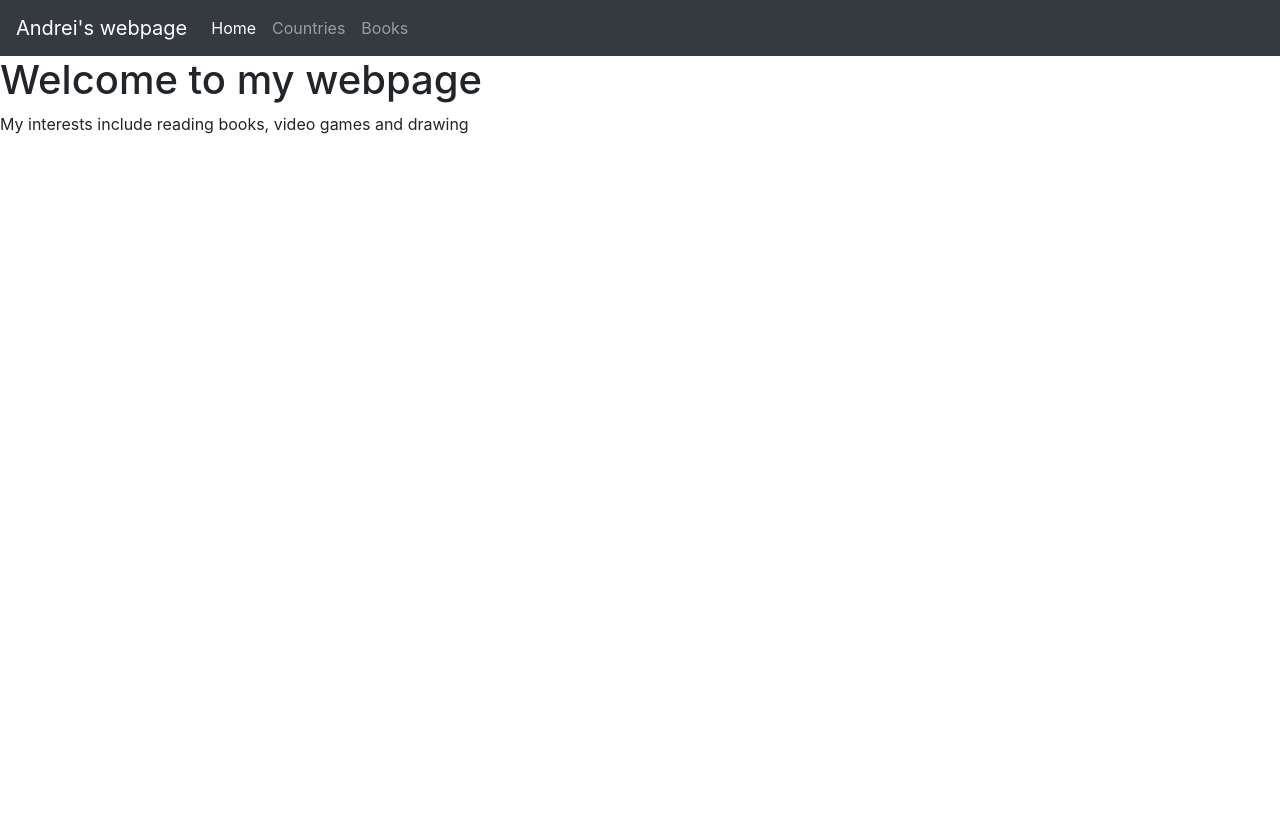
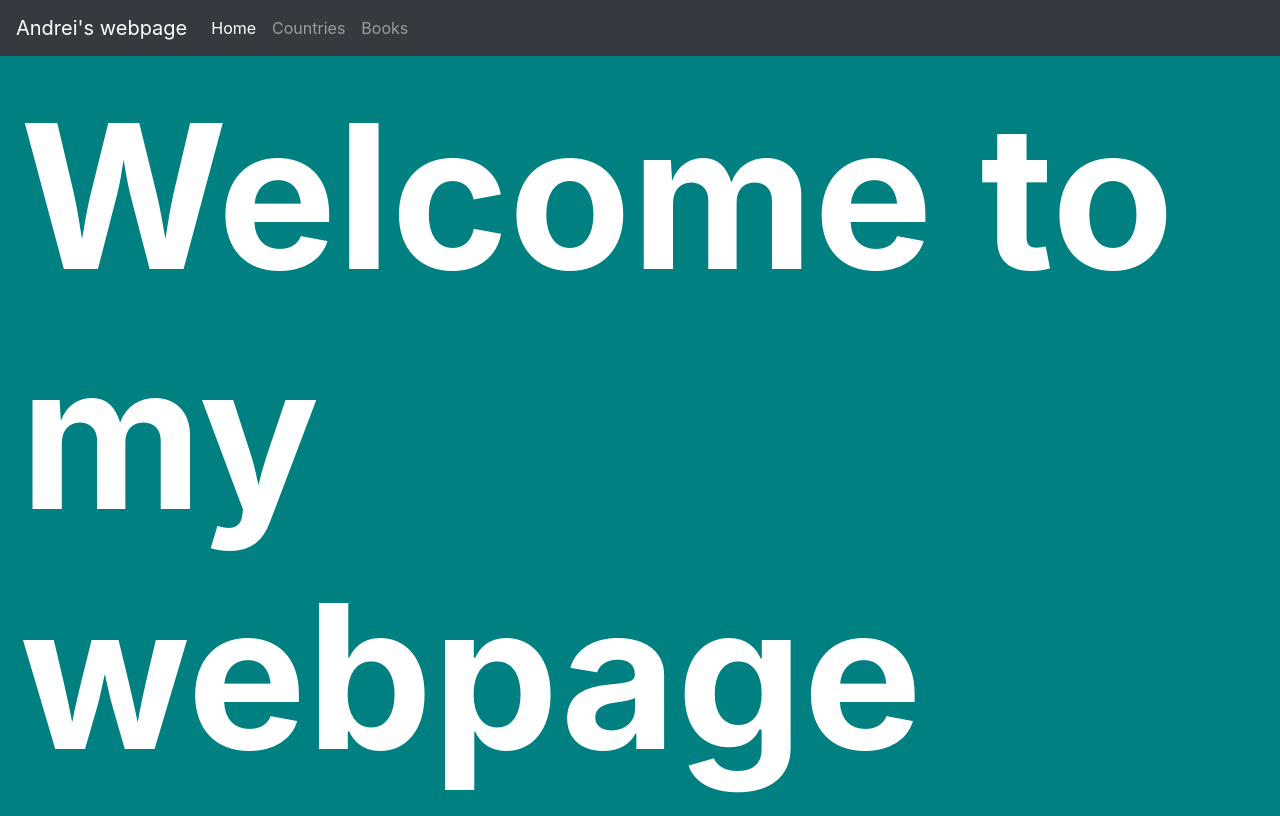
Before and after one commit to avereaschin/cs50w, a plain HTML site: page project0/index.html in a window 1280 px wide. Drawn offline with nearby package versions, Linux system fonts and the light colour scheme.

Commit message:
final commit

```diff
--- a/project0/index.html
+++ b/project0/index.html
@@ -3,11 +3,11 @@
     <head>
         <title>Index</title>
         <link rel="stylesheet" href="https://stackpath.bootstrapcdn.com/bootstrap/4.4.1/css/bootstrap.min.css" integrity="sha384-Vkoo8x4CGsO3+Hhxv8T/Q5PaXtkKtu6ug5TOeNV6gBiFeWPGFN9MuhOf23Q9Ifjh" crossorigin="anonymous">
-        <link rel="stylesheet" href="stylesheet.css">
+        <link rel="stylesheet" href="index.css">
     </head>
     <body>
         <nav class="navbar navbar-expand-lg navbar-dark bg-dark">
-            <a class="navbar-brand" href="#">Andrei's webpage</a>
+            <span class="navbar-brand">Andrei's webpage</span>
             <div class="collapse navbar-collapse">
                 <ul class="navbar-nav mr-auto">
                     <li class="nav-item active">
@@ -24,6 +24,5 @@
         </nav>
 
         <h1>Welcome to my webpage</h1>
-        <p>My interests include reading books, video games and drawing</p>
     </body>
 </html>
--- a/project0/index.scss
+++ b/project0/index.scss
@@ -1,4 +1,4 @@
-$color: lightgray;
+$color: teal;
 
 body {
     background-color: $color;
@@ -6,4 +6,7 @@ body {
 
 h1 {
     margin: 20px;
+    font-weight: bolder;
+    color:  white;
+    font-size: 200px;
 }
```
Also changed, not shown: project0/index.css, 1 other file.
